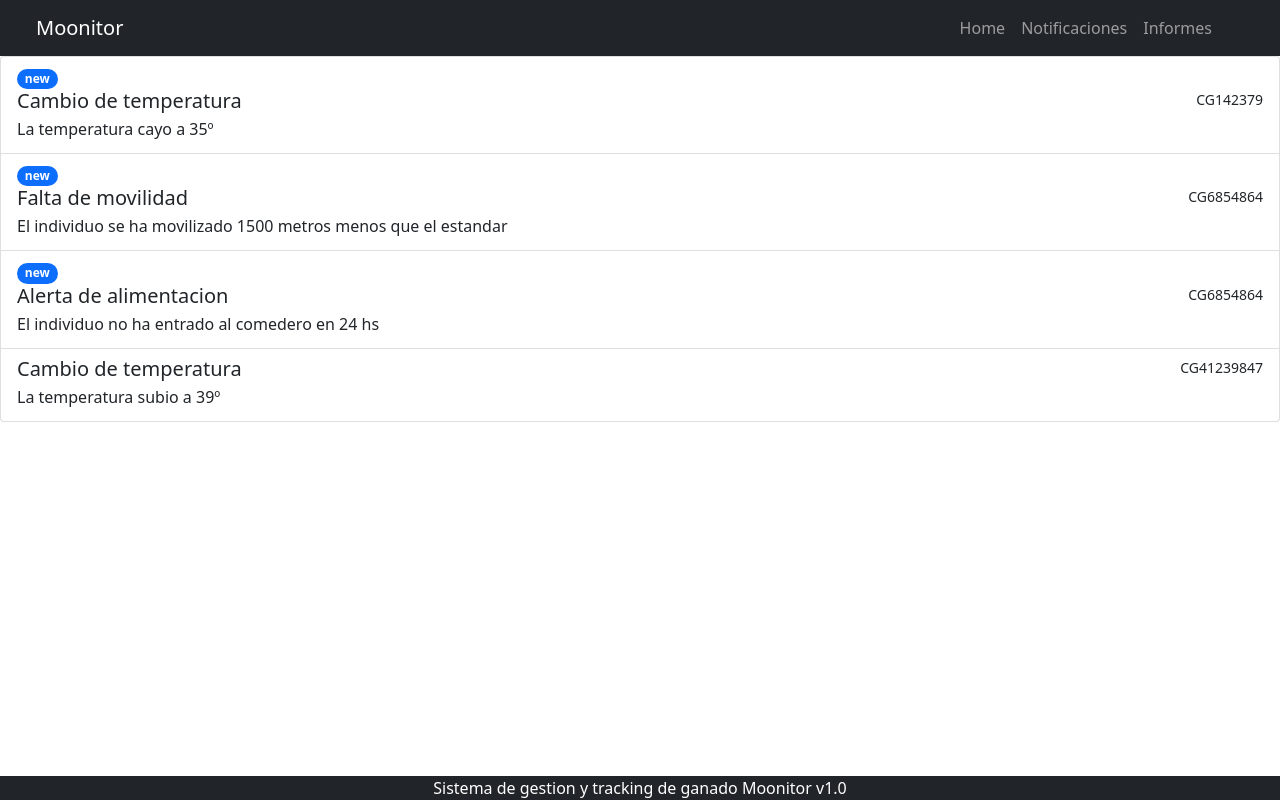
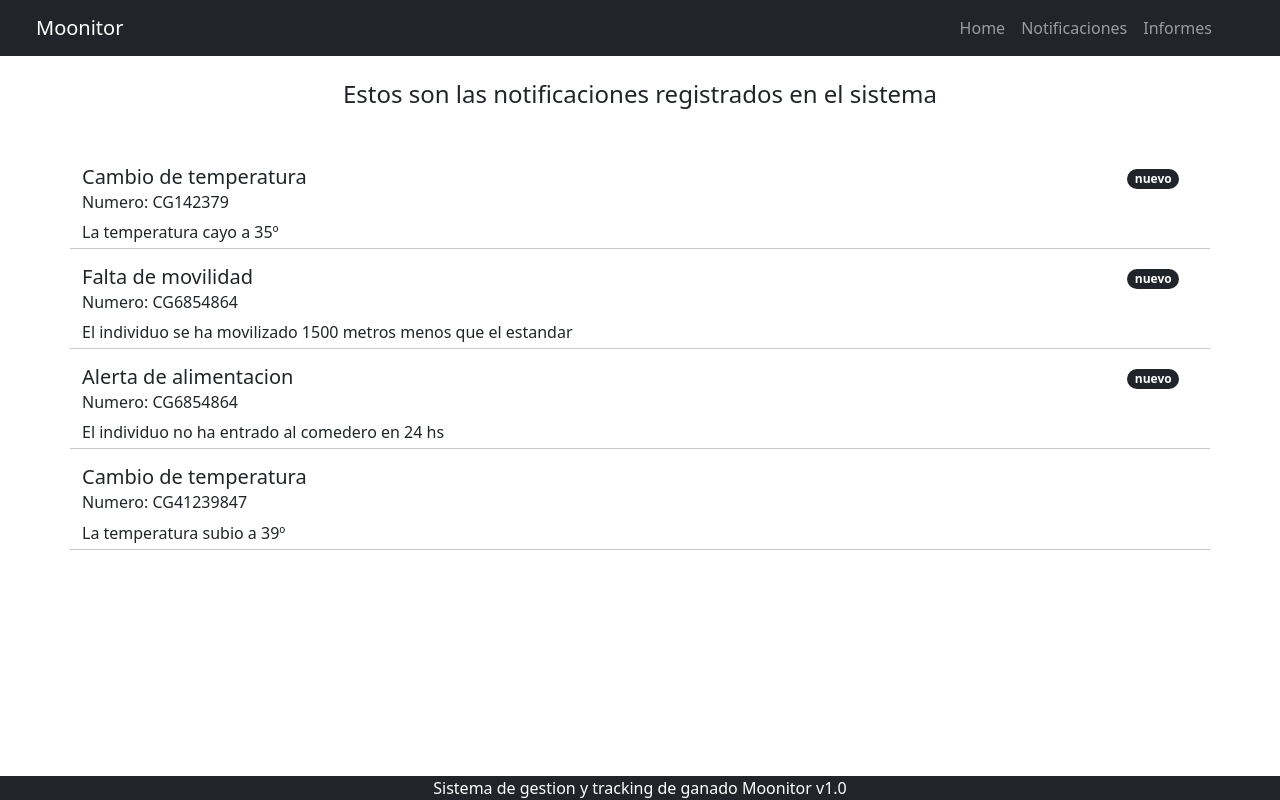
Before and after one commit to flvanney/Munnitor, an Angular app: page /notificaciones in a window 1280 px wide. Built offline with nearby package versions, Linux system fonts and the light colour scheme; what ng2-charts would draw is missing.

Commit message:
Estetica

```diff
--- a/src/app/dashboard/dashboard.component.css
+++ b/src/app/dashboard/dashboard.component.css
@@ -1,8 +1,5 @@
 @import "~bootstrap-icons/font/bootstrap-icons.css";
 
-.container{
-  border-radius: 5px;
-}
 .col{
   color: black;
   text-align: center;
--- a/src/app/dashboard/dashboard.component.html
+++ b/src/app/dashboard/dashboard.component.html
@@ -1,6 +1,6 @@
-<h4>Estos son los Individuos registrados en el sistema</h4>
+<h4 class="text-dark" style="text-align: center;">Estos son los Individuos registrados en el sistema</h4>
 <br>
-<div class="container border border-dark">
+<div class="container border-bottom border-top border-dark">
   <div class="row align-items-center h-100">
     <div class="col">
       <h4>Individuo</h4>
@@ -15,7 +15,7 @@
     </div>
   </div>
 </div>
-<div *ngFor="let i of vaca" class="container border border-top-0 border-dark">
+<div *ngFor="let i of vaca" class="container border-bottom border-dark">
   <div class="row align-items-center h-100">
     <div class="col">
       <h4>{{i.nombre}}</h4>
--- a/src/app/notificaciones/notificaciones.component.html
+++ b/src/app/notificaciones/notificaciones.component.html
@@ -1,10 +1,18 @@
-<div class="list-group">
-  <a *ngFor="let i of noti" class="list-group-item list-group-item-action" (click)="actualizarVista(i)">
-    <span *ngIf="i.fueLeida==false" class="badge bg-primary rounded-pill justify-content-right">new</span>
-    <div class="d-flex w-100 justify-content-between">
+<br>
+<h4 style="text-align: center;">Estos son las notificaciones registrados en el sistema</h4>
+<br>
+<div class="container">
+  <br>
+  <div *ngFor="let i of noti" class="row" (click)="actualizarVista(i)">
+
+    <div class="h-100 justify-content-between col">
       <h5 class="mb-1">{{i.nombre}}</h5>
-      <small>{{i.cabezaGanado}}</small>
+      <h6>Numero: {{i.cabezaGanado}}</h6>
+      <p class="mb-1">{{i.alerta}}</p>
     </div>
-    <p class="mb-1">{{i.alerta}}</p>
-  </a>
+    <div class="col-1">
+    <span *ngIf="i.fueLeida==false" class="badge bg-dark rounded-pill">nuevo</span>
+    </div>
+  <hr>
+  </div>
 </div>
```
